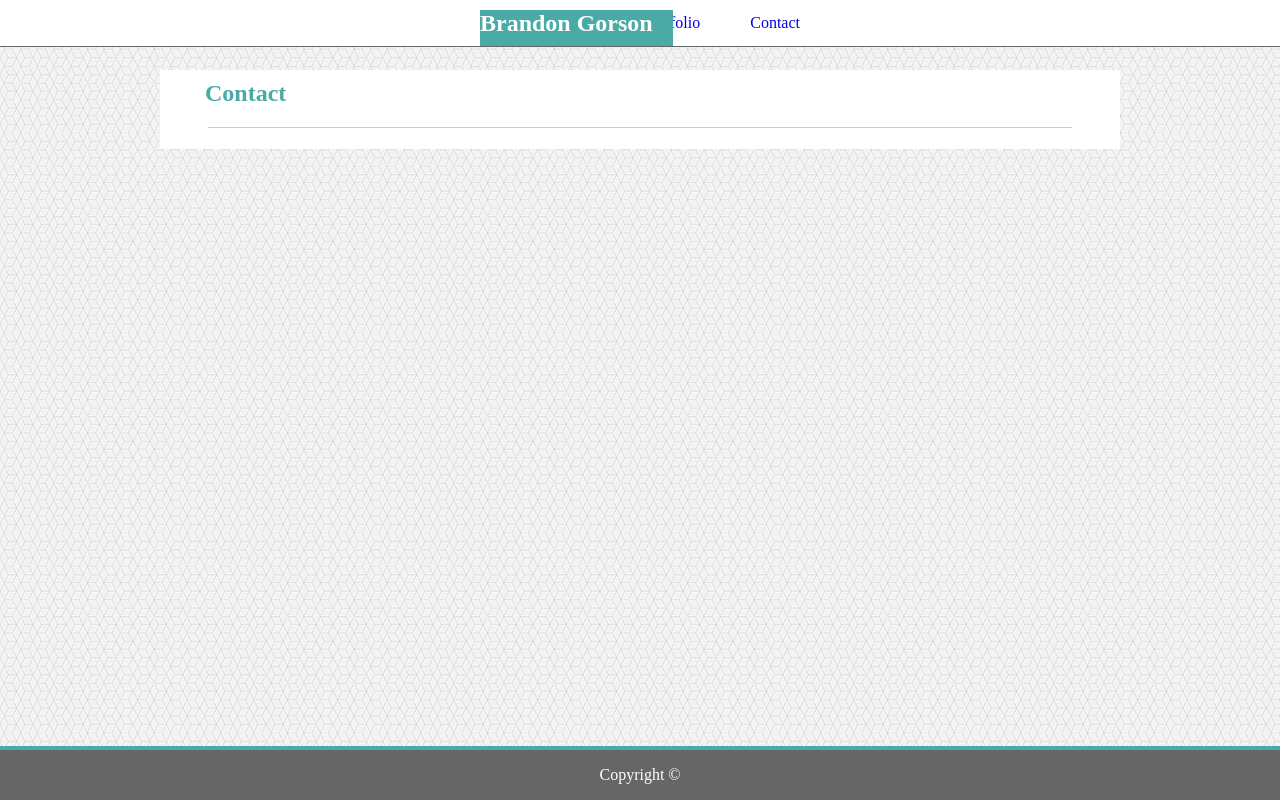
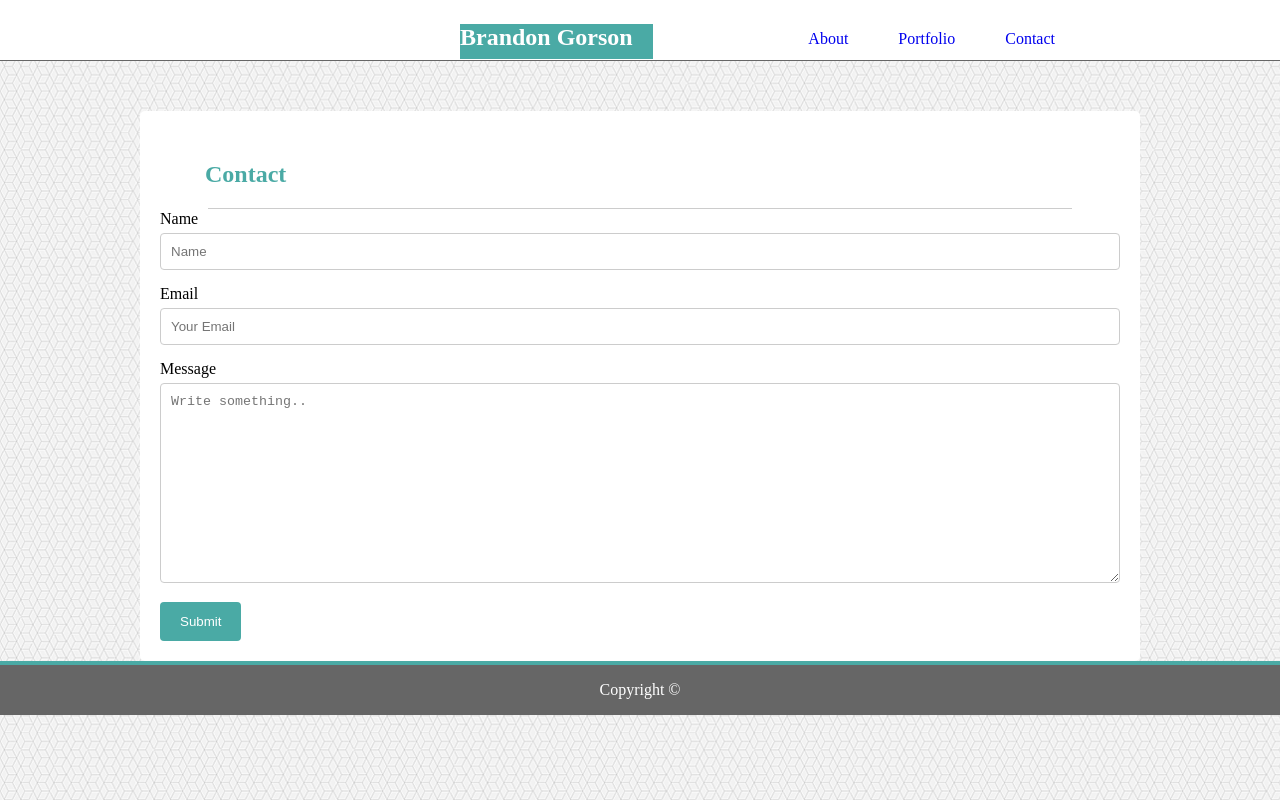
Before and after one commit to Bgorson/portfolio, a plain HTML site: page contact.html in a window 1280 px wide. Drawn offline with Linux system fonts and the light colour scheme.

Commit message:
Final Version with fixed Footer

```diff
--- a/assets/css/style.css
+++ b/assets/css/style.css
@@ -2,20 +2,14 @@
     box-sizing: border-box;
 }
 
-#header {
+.topribbon {
+    background-color:white;
+    height:60px;
+    width:100%;
 
-}
-#topribbon { background-color:white;
-    position: absolute;
-    top:0;
-    width:100%;
-    z-index: 200;
     border-bottom: 1px solid #666666;
     }
 
-#navlinks {
-    float:right;
-}
 h2 {
     color: #4AAAA5;
 }
@@ -25,21 +19,14 @@ h2 {
 }
 ul {
     list-style-type:none;
-    /* margin-top:20px;
-    margin-left:20px;
-    margin-right:20px; */
-    margin:auto 455px;
+    margin:20px 200px 0 0;
     padding:0;
-    /* overflow:hidden; */
     width: 400px;
     background-color:white;
     float: right;
-    /* position: absolute; */
-    top: 0;
-
-
 
  }
+
  #profile {
      width:200px;
      float: left;
@@ -57,61 +44,56 @@ ul {
      line-height:30px;
  }
 li {
-    display: block;
     float: right;
     color:#999EBA;
-    padding:14px 20px;
+    padding:0px 20px;
     text-decoration:none;
-    margin: 0 5px;
+    margin: 10px 5px;
 }
 
 #name {
     float:left;
     background-color: #4AAAA5;
     color: white;
-    margin: 0;
-    position: absolute;
-    left: 480px;
-    top:10px;
-    z-index: 100;
+    margin: 24px 0 0 460px;
     padding:0 20px 0 0;
-    height:36px;
+    height:35px;
+}
+
+.container {
+
+    width:960px;
+    margin:auto;
+    margin-top: 50px;
+    padding: 0 0 20px 0;
+    height:82%;
 
 }
 
-.container {
-    position: relative;
-    top:50px;
-    background-color: white;
-    width:960px;
-    margin:auto;
-    padding: 0 0 20px 0;
-    height:100;
-
-}
 body {
     background: url(../images/background.png);
     margin:0;
+    height: 100%;
+    position: relative;
 
     }
 #aboutme {
     padding-bottom:10px;
     margin-bottom:20px;
+    background-color: white;
+    height:400px;
 }
 
-footer {
+.footer {
     text-align:center;
     border-top: 4px solid #4AAAA5;
     background-color:#666666;
     width: 100%;
     height:50px;
     margin:0 0 0 0;
-    position: absolute;
-    bottom: 0px;
+
     color: white;
     line-height: 50px;
-
-
 }
 hr {
     display: block;
@@ -149,3 +131,39 @@ hr {
       color:white;
 
   }
+ #portfolio {
+     background: white;
+     padding-bottom: 30px;
+ }
+
+ input[type=text], select, textarea {
+    width: 100%;
+    padding: 10px;
+    border: 1px solid #ccc;
+    border-radius: 4px;
+    box-sizing: border-box;
+    margin-top: 5px;
+    margin-bottom: 15px;
+    resize: vertical
+}
+
+
+input[type=submit] {
+    background-color: #4AAAA5;
+    color: white;
+    padding: 12px 20px;
+    border: none;
+    border-radius: 4px;
+    cursor: pointer;
+}
+
+input[type=submit]:hover {
+    background-color: rgb(40, 124, 120);
+}
+
+
+.container {
+    border-radius: 5px;
+    background-color: white;
+    padding: 20px;
+}
--- a/contact.html
+++ b/contact.html
@@ -8,7 +8,7 @@
   <link rel="stylesheet" type="text/css" href="assets/css/style.css">
 
 </head>
-<div id = topribbon>
+<div class = topribbon>
 <h2 id = "name">Brandon Gorson</h2>
   <ul>
         <li><a href="contact.html">Contact</a></li>
@@ -19,20 +19,36 @@
 
 <body>
 
-  <div class="container">
 
-    <section id="contact">
 
-      <h2 id = "title">Contact</h2>
-      <hr/>
+      <div class="container">
+          <h2 id = "title">Contact</h2>
+          <hr/>
+          <form action="action_page.php">
+
+              <label for="formname">Name</label>
+              <input type="text" id="formname" name="formname" placeholder="Name">
+
+              <label for="email">Email</label>
+              <input type="text" id="lname" name="lastname" placeholder="Your Email">
+
+
+              </select>
+
+              <label for="message">Message</label>
+              <textarea id="message" name="message" placeholder="Write something.." style="height:200px"></textarea>
+
+              <input type="submit" value="Submit">
+
+            </form>
 
 
     </section>
   </div>
-    <footer>
+
+    <div class="footer">
       Copyright &copy;
-    </footer>
-
+      </div>
 
 
 </body>
```
Also changed, not shown: index.html (+12 -16 lines), portfolio.html (+4 -4 lines).
